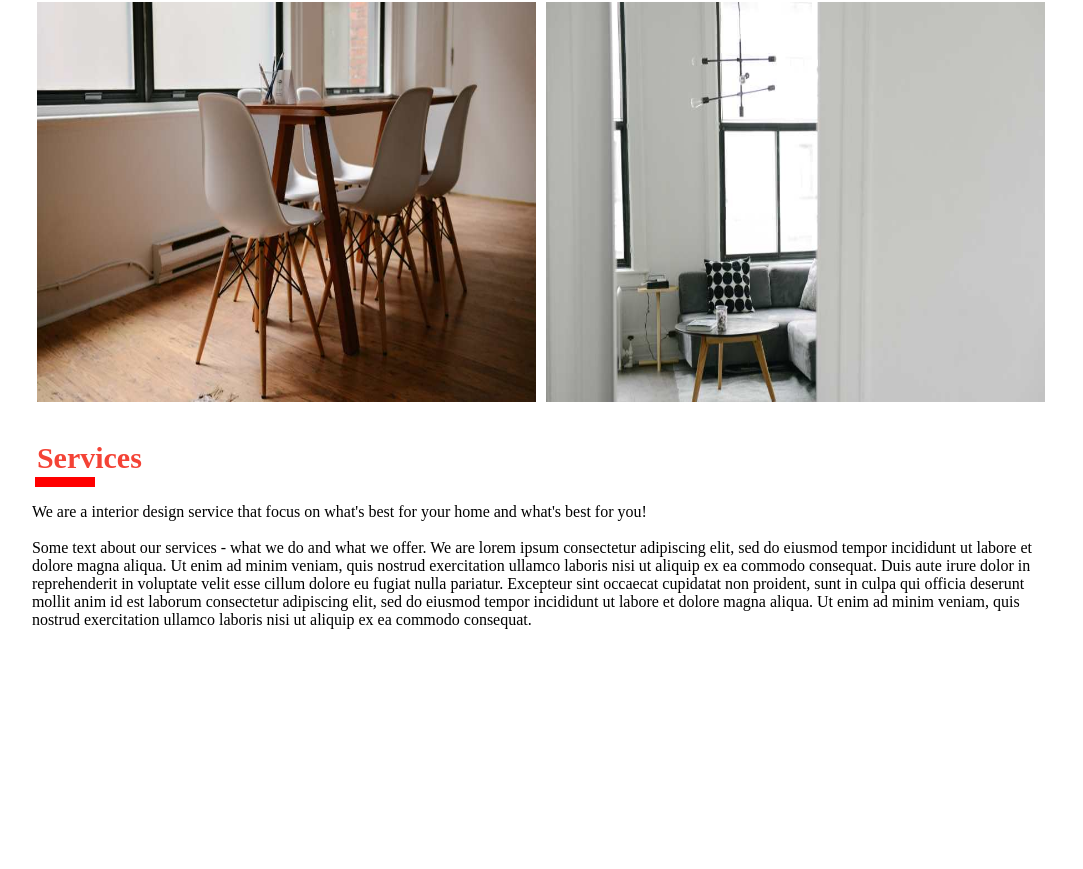
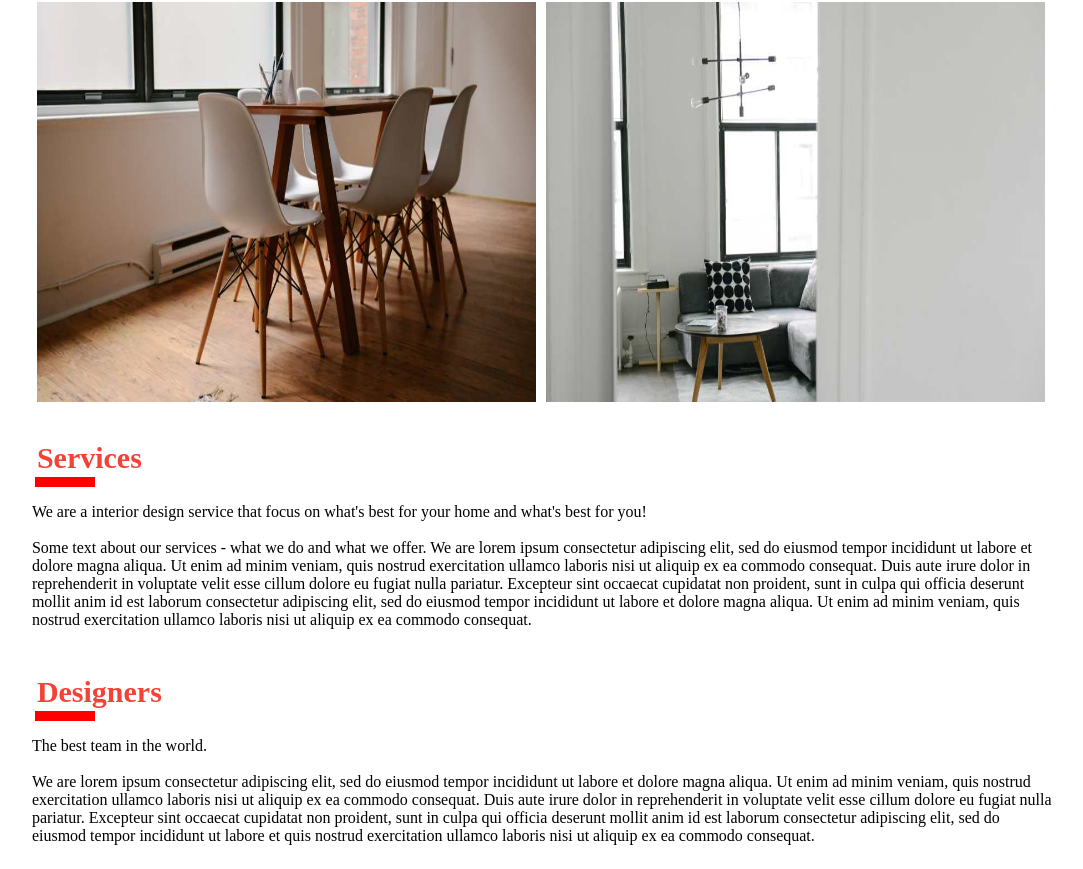
Before and after one commit to Jeremi-code/Interior-Design-Web, a React (Vite) app: page / in a window 1280 px wide. Shown: the part 1007-1876 px from the top of the page, without its empty margins (191-1274 px from the left). Before the commit the page ends 1660 px from the top, so only its background shows below. Built offline with nearby package versions, Linux system fonts and the light colour scheme.

Commit message:
add Designer component inside this component

```diff
--- a/src/component/MainBody.jsx
+++ b/src/component/MainBody.jsx
@@ -1,11 +1,13 @@
 import classes from '../css/MainBody.module.css'
 import ShowCase from './ShowCase'
 import Services from './Services'
+import Designer from './Designer'
 export default function MainBody () {
     return (
         <div className={classes.main}>
             <ShowCase/>
             <Services/>
+            <Designer/>
         </div>
     )
 }
```
